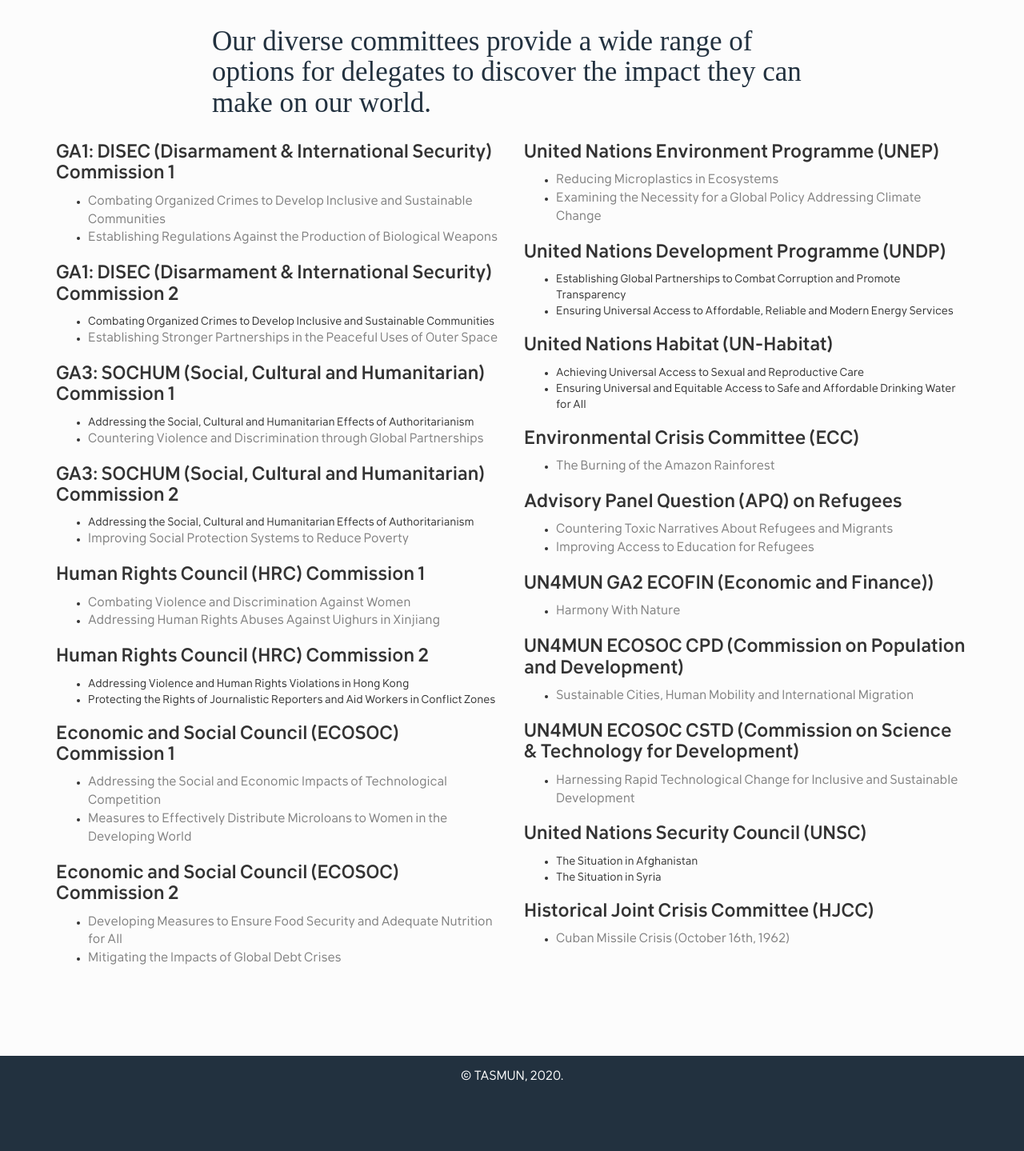
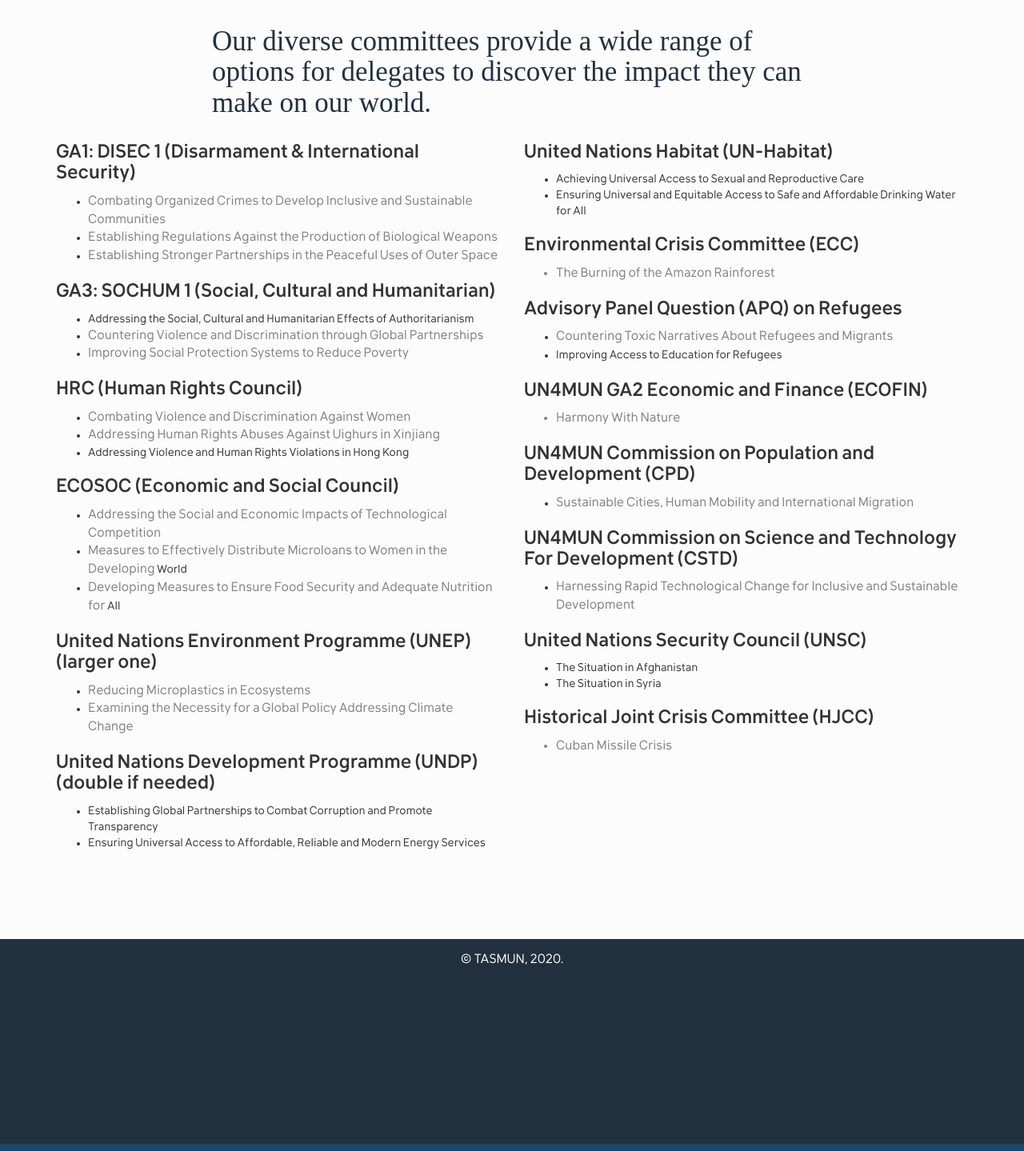
Before and after one commit to alexandernext/tasmun, a Jekyll site: the page built from committees.html, in a window 1280 px wide. Shown: the part 271-1710 px from the top of the page at 80% size. Built offline with Jekyll 4.4.1, drawn with Linux system fonts in a browser that asks for light colours; some web fonts are replaced.

Commit message:
update: officers and committees

```diff
--- a/committees.html
+++ b/committees.html
@@ -15,127 +15,74 @@
 <div class="col-md-6">
   <div class="item">
     <h3 class="item-title">
-      GA1: DISEC (Disarmament & International Security) Commission 1
+      GA1: DISEC 1 (Disarmament & International Security)
     </h3>
     <ul>
-      <li>
-        <a href="assets/reports/DISECI_1.pdf">Combating Organized Crimes to Develop Inclusive and Sustainable
+      <li><a href="assets/reports/DISEC_1.pdf">
+        Combating Organized Crimes to Develop Inclusive and Sustainable
         Communities</a>
       </li>
-      <li>
-        <a href="assets/reports/DISECI_2.pdf">Establishing Regulations Against the Production of Biological Weapons
-        </a>
+      <li><a href="assets/reports/DISEC_2.pdf">
+        Establishing Regulations Against the Production of Biological Weapons
+      </li></a>
+      <li><a href="assets/reports/DISEC_3.pdf">
+        Establishing Stronger Partnerships in the Peaceful Uses of Outer Space</a>
       </li>
     </ul>
   </div>
   <div class="item">
     <h3 class="item-title">
-      GA1: DISEC (Disarmament & International Security) Commission 2
-    </h3>
-    <ul>
-      <li>
-        Combating Organized Crimes to Develop Inclusive and Sustainable
-        Communities
-      </li>
-      <li>
-        <a href="assets/reports/DISECII_2.pdf">Establishing Stronger Partnerships in the Peaceful Uses of Outer Space
-        </a>
-      </li>
-    </ul>
-  </div>
-  <div class="item">
-    <h3 class="item-title">
-      GA3: SOCHUM (Social, Cultural and Humanitarian) Commission 1
+      GA3: SOCHUM 1 (Social, Cultural and Humanitarian)
     </h3>
     <ul>
       <li>
         Addressing the Social, Cultural and Humanitarian Effects of
         Authoritarianism
       </li>
-      <li>
-        <a href="assets/reports/SOCHUMI_2.pdf">Countering Violence and Discrimination through Global Partnerships</a>
+      <li><a href="assets/reports/SOCHUM_2.pdf">
+        Countering Violence and Discrimination through Global Partnerships</a>
+      </li>
+      <li><a href="assets/reports/SOCHUM_3.pdf">Improving Social Protection Systems to Reduce Poverty</a></li>
+    </ul>
+  </div>
+  <div class="item">
+    <h3 class="item-title">HRC (Human Rights Council)</h3>
+    <ul>
+      <li><a href="assets/reports/HRC_1.pdf">Combating Violence and Discrimination Against Women</a></li>
+      <li><a href="assets/reports/HRC_2.pdf">Addressing Human Rights Abuses Against Uighurs in Xinjiang</a></li>
+      <li>Addressing Violence and Human Rights Violations in Hong Kong</li>
+    </ul>
+  </div>
+  <div class="item">
+    <h3 class="item-title">ECOSOC (Economic and Social Council)</h3>
+    <ul>
+      <li><a href="assets/reports/ECOSOC_1.pdf">
+        Addressing the Social and Economic Impacts of Technological Competition</a>
+      </li>
+      <li><a href="assets/reports/ECOSOC_2.pdf">
+        Measures to Effectively Distribute Microloans to Women in the Developing</a>
+        World
+      </li>
+      <li><a href="assets/reports/ECOSOC_3.pdf">
+        Developing Measures to Ensure Food Security and Adequate Nutrition for</a>
+        All
       </li>
     </ul>
   </div>
   <div class="item">
     <h3 class="item-title">
-      GA3: SOCHUM (Social, Cultural and Humanitarian) Commission 2
+      United Nations Environment Programme (UNEP) (larger one)
     </h3>
     <ul>
-      <li>
-        Addressing the Social, Cultural and Humanitarian Effects of
-        Authoritarianism
-      </li>
-      <li>
-        <a href="assets/reports/SOCHUMII_2.pdf">Improving Social Protection Systems to Reduce Poverty</a>
-      </li>
-    </ul>
-  </div>
-  <div class="item">
-    <h3 class="item-title">Human Rights Council (HRC) Commission 1</h3>
-    <ul>
-      <li>
-        <a href="assets/reports/HRCI_1.pdf">Combating Violence and Discrimination Against Women</a>
-      </li>
-      <li>
-        <a href="assets/reports/HRCI_2.pdf">Addressing Human Rights Abuses Against Uighurs in Xinjiang</a>
-      </li>
-    </ul>
-  </div>
-  <div class="item">
-    <h3 class="item-title">Human Rights Council (HRC) Commission 2</h3>
-    <ul>
-      <li>
-        Addressing Violence and Human Rights Violations in Hong Kong
-      </li>
-      <li>
-        Protecting the Rights of Journalistic Reporters and Aid Workers in
-        Conflict Zones
+      <li><a href="assets/reports/UNEP_1.pdf">Reducing Microplastics in Ecosystems</a></li>
+      <li><a href="assets/reports/UNEP_2.pdf">
+        Examining the Necessity for a Global Policy Addressing Climate Change</a>
       </li>
     </ul>
   </div>
   <div class="item">
     <h3 class="item-title">
-      Economic and Social Council (ECOSOC) Commission 1
-    </h3>
-    <ul>
-      <li>
-        <a href="assets/reports/ECOSOCI_1.pdf">Addressing the Social and Economic Impacts of Technological Competition</a>
-      </li>
-      <li>
-        <a href="assets/reports/ECOSOCI_2.pdf">Measures to Effectively Distribute Microloans to Women in the Developing World</a>
-      </li>
-    </ul>
-  </div>
-  <div class="item">
-    <h3 class="item-title">
-      Economic and Social Council (ECOSOC) Commission 2
-    </h3>
-    <ul>
-      <li>
-        <a href="assets/reports/ECOSOCII_1.pdf">Developing Measures to Ensure Food Security and Adequate Nutrition for All</a>
-      </li>
-      <li>
-        <a href="assets/reports/ECOSOCII_2.pdf">Mitigating the Impacts of Global Debt Crises</a>
-      </li>
-    </ul>
-  </div>
-</div>
-<div class="col-md-6">
-  <div class="item">
-    <h3 class="item-title">United Nations Environment Programme (UNEP)</h3>
-    <ul>
-      <li>
-        <a href="assets/reports/UNEP_1.pdf">Reducing Microplastics in Ecosystems</a>
-      </li>
-      <li>
-        <a href="assets/reports/UNEP_2.pdf">Examining the Necessity for a Global Policy Addressing Climate Change</a>
-      </li>
-    </ul>
-  </div>
-  <div class="item">
-    <h3 class="item-title">
-      United Nations Development Programme (UNDP)
+      United Nations Development Programme (UNDP) (double if needed)
     </h3>
     <ul>
       <li>
@@ -148,14 +95,12 @@
       </li>
     </ul>
   </div>
+</div>
+<div class="col-md-6">
   <div class="item">
-    <h3 class="item-title">
-      United Nations Habitat (UN-Habitat)
-    </h3>
+    <h3 class="item-title">United Nations Habitat (UN-Habitat)</h3>
     <ul>
-      <li>
-        Achieving Universal Access to Sexual and Reproductive Care
-      </li>
+      <li>Achieving Universal Access to Sexual and Reproductive Care</li>
       <li>
         Ensuring Universal and Equitable Access to Safe and Affordable Drinking
         Water for All
@@ -164,61 +109,53 @@
   </div>
   <div class="item">
     <h3 class="item-title">Environmental Crisis Committee (ECC)</h3>
-    <ul>
-      <li>
-        <a href="assets/reports/ECC_1.pdf">The Burning of the Amazon Rainforest</a>
-      </li>
+    <ul><a href="assets/reports/ECC_1.pdf">
+      <li>The Burning of the Amazon Rainforest</li></a>
     </ul>
   </div>
   <div class="item">
     <h3 class="item-title">Advisory Panel Question (APQ) on Refugees</h3>
     <ul>
-      <li><a href="assets/reports/APQ_1.pdf">Countering Toxic Narratives About Refugees and Migrants </a></li>
-      <li><a href="assets/reports/APQ_2.pdf">Improving Access to Education for Refugees</a> </li>
+      <li><a href="assets/reports/APQ_1.pdf">Countering Toxic Narratives About Refugees and Migrants</a></li>
+      <li><a href="assets/reports/APQ_2.pdf"></a>Improving Access to Education for Refugees</a></li>
     </ul>
   </div>
   <div class="item">
-    <h3 class="item-title">UN4MUN GA2 ECOFIN (Economic and Finance))</h3>
+    <h3 class="item-title">UN4MUN GA2 Economic and Finance (ECOFIN)</h3>
+    <ul><a href="assets/reports/ECOFIN_1.pdf">
+      <li>Harmony With Nature</li></a>
+    </ul>
+  </div>
+  <div class="item">
+    <h3 class="item-title">
+      UN4MUN Commission on Population and Development (CPD)
+    </h3>
     <ul>
-      <li>
-        <a href="assets/reports/ECOFIN_1.pdf">Harmony With Nature</a>
+      <li><a href="assets/reports/CPD_1.pdf">Sustainable Cities, Human Mobility and International Migration</a></li>
+    </ul>
+  </div>
+  <div class="item">
+    <h3 class="item-title">
+      UN4MUN Commission on Science and Technology For Development (CSTD)
+    </h3>
+    <ul>
+      <li><a href="assets/reports/CSTD_1.pdf">
+        Harnessing Rapid Technological Change for Inclusive and Sustainable
+        Development</a>
       </li>
     </ul>
   </div>
   <div class="item">
-    <h3 class="item-title">UN4MUN ECOSOC CPD (Commission on Population and Development)</h3>
+    <h3 class="item-title">United Nations Security Council (UNSC)</h3>
     <ul>
-      <li>
-        <a href="assets/reports/CPD_1.pdf">Sustainable Cities, Human Mobility and International Migration</a>
-      </li>
-    </ul>
-  </div>
-  <div class="item">
-    <h3 class="item-title">UN4MUN ECOSOC CSTD (Commission on Science & Technology for Development)</h3>
-     <ul>
-      <li>
-        <a href="assets/reports/CSTD_1.pdf">Harnessing Rapid Technological Change for Inclusive and Sustainable Development</a>
-      </li>
-    </ul>
-  </div>
-  <div class="item">
-    <h3 class="item-title">
-      United Nations Security Council (UNSC)
-    </h3>
-    <ul>
-      <li>
-       The Situation in Afghanistan
-      </li>
-      <li>
-        The Situation in Syria
-      </li>
+      <li>The Situation in Afghanistan</li>
+      <li>The Situation in Syria</li>
     </ul>
   </div>
   <div class="item">
     <h3 class="item-title">Historical Joint Crisis Committee (HJCC)</h3>
-      <ul>
-        <li><a href="assets/reports/HJCC_1.pdf">Cuban Missile Crisis (October 16th, 1962)</a></li>
-      </ul>
-    </h3>
+    <ul><a href="assets/reports/HJCC_1.pdf">
+      <li>Cuban Missile Crisis</li></a>
+    </ul>
   </div>
 </div>
```
Also changed, not shown: automation-committees.js (added, +170 -0 lines), automation-officers.js (renamed from automation.js, +81 -38 lines), officers.html (+14 -45 lines), 21 other files.
